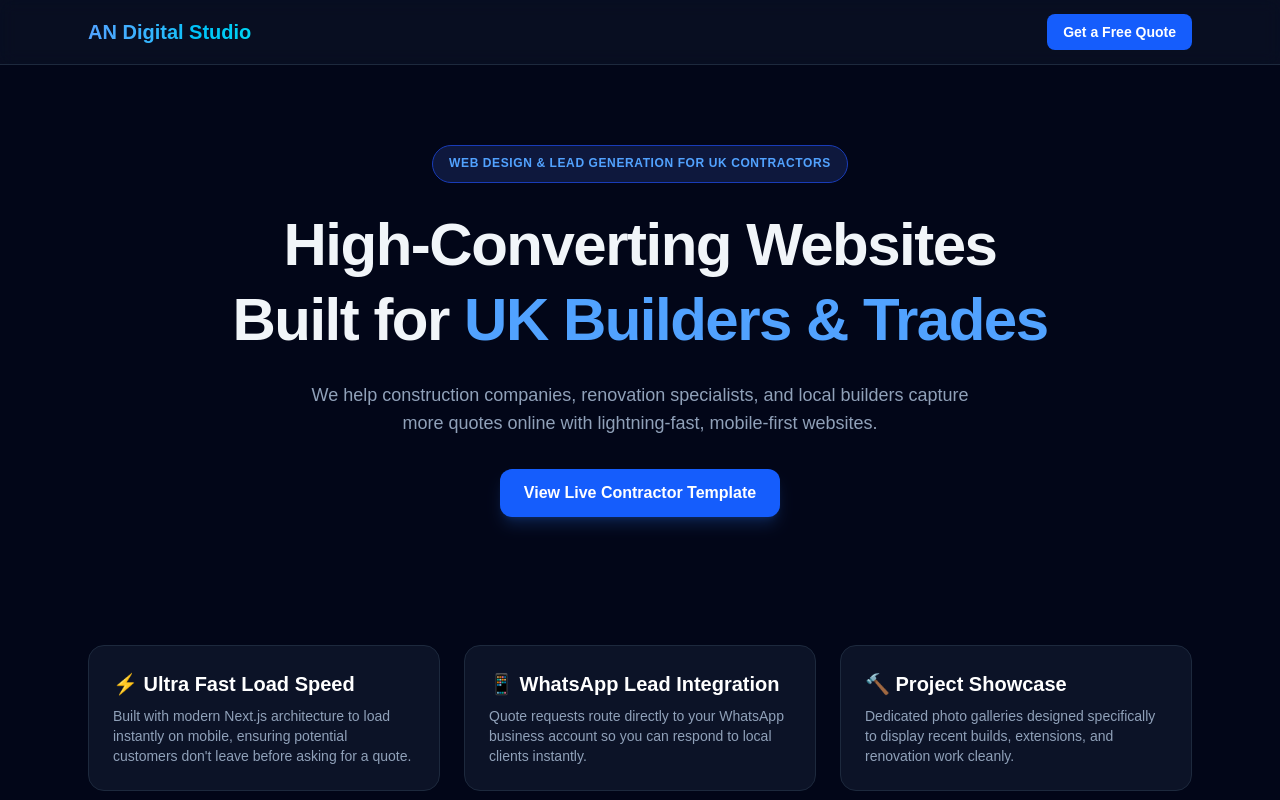
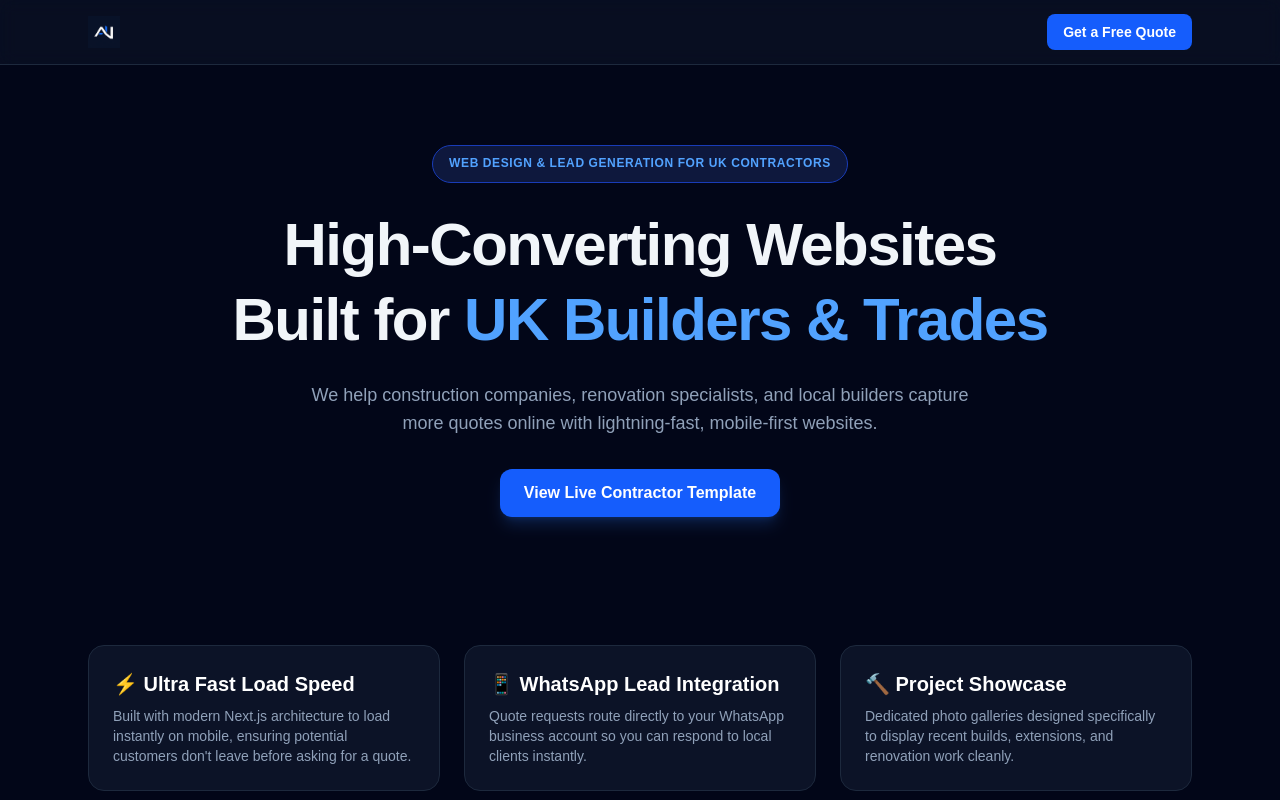
Before and after one commit to alluboss17/an-digital-starter, a Next.js app: page / in a window 1280 px wide. Shown: the top 800 px of the page. Built offline with nearby package versions, Linux system fonts and the light colour scheme.

Commit message:
Replace text header with agency logo image

```diff
--- a/app/page.tsx
+++ b/app/page.tsx
@@ -5,9 +5,7 @@ export default function Home() {
       <nav className="border-b border-slate-800 bg-slate-900/50 backdrop-blur sticky top-0 z-50">
         <div className="max-w-6xl mx-auto px-6 h-16 flex items-center justify-between">
           <div className="flex items-center space-x-2">
-            <span className="text-xl font-bold bg-gradient-to-r from-blue-400 to-cyan-400 bg-clip-text text-transparent">
-              AN Digital Studio
-            </span>
+           <img src="/logo-main.png" alt="AN Digital Studio" className="h-8 w-auto" />
           </div>
           <a
             href="https://wa.me/"
```
Also changed, not shown: public/logo-main.png (added).
